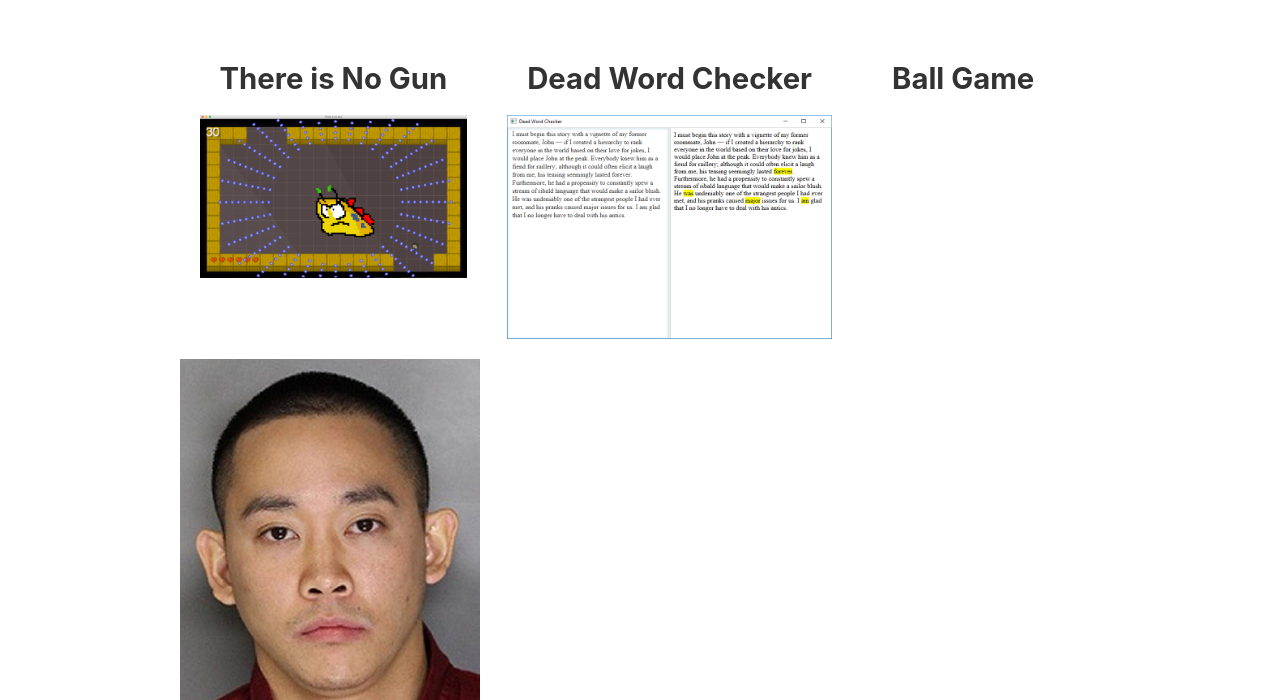
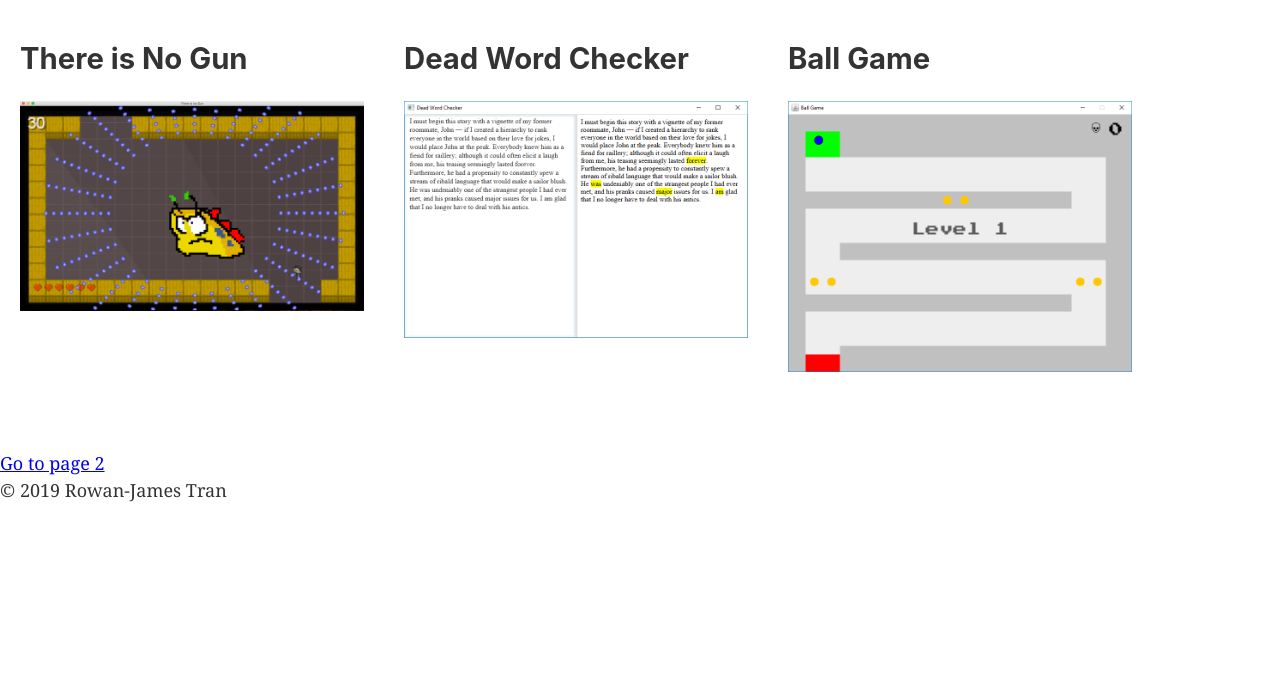
Before and after one commit to rowantran/rowantran.github.io, a Gatsby site: page / in a window 1280 px wide. Shown: the part 100-800 px from the top of the page. Built offline with nearby package versions, Linux system fonts and the light colour scheme; Gatsby itself is replaced by a stand-in of ours.

Commit message:
Add more images

```diff
--- a/src/components/layout.js
+++ b/src/components/layout.js
@@ -19,19 +19,10 @@ const Layout = ({ children }) => (
     render={data => (
       <>
         <Header siteTitle={data.site.siteMetadata.title} />
-        <div
-          style={{
-            margin: `0 auto`,
-            maxWidth: 960,
-            padding: `0px 1.0875rem 1.45rem`,
-            paddingTop: 0,
-          }}
-        >
-          <main>{children}</main>
-          <footer>
+        <main>{children}</main>
+        <footer>
             © {new Date().getFullYear()} Rowan-James Tran
-          </footer>
-        </div>
+        </footer>
       </>
     )}
   />
--- a/src/components/project.css
+++ b/src/components/project.css
@@ -1,3 +1,8 @@
 .project {
+    width: 30%;
     margin: 20px;
 }
+
+.project:hover {
+    background-color: #e0e0e0;
+}
--- a/src/components/project.js
+++ b/src/components/project.js
@@ -4,9 +4,9 @@ import React from "react"
 import "./project.css"
 
 const Project = (props) => (
-    <div class="project">
-        <h2 class="project">{props.projectTitle}</h2>
-        <Img fluid={props.image} />
+    <div className="project">
+        <h2>{props.projectTitle}</h2>
+        <img src={props.imageSrc} alt={props.imageAlt} />
     </div>
 )
 
--- a/src/pages/index.js
+++ b/src/pages/index.js
@@ -6,47 +6,29 @@ import Layout from "../components/layout"
 import Project from "../components/project"
 import SEO from "../components/seo"
 
+import thereIsNoGun from '../images/there-is-no-gun.png'
+import deadWordChecker from '../images/dead-word-checker.png'
+import ballGame from '../images/ball-game.png'
+import rowan from '../images/rowan.jpeg'
+
 const IndexPage = (props) => (
   <Layout>
     <SEO title="Home" keywords={[`gatsby`, `application`, `react`]} />
-    <div style={{ display: `flex` }}>
-        <Project projectTitle="There is No Gun" image={props.data.imageThereIsNoGun.childImageSharp.fluid} />
-        <Project projectTitle="Dead Word Checker" image={props.data.imageDeadWordChecker.childImageSharp.fluid} />
-        <Project projectTitle="Ball Game" />
+    <div style={{
+        width: '90%',
+        display: `flex`,
+        flexWrap: `nowrap`,
+
+    }}>
+        <Project projectTitle="There is No Gun" imageSrc={thereIsNoGun} imageAlt="There is No Gun" />
+        <Project projectTitle="Dead Word Checker" imageSrc={deadWordChecker} imageAlt="Dead Word Checker" />
+        <Project projectTitle="Ball Game" imageSrc={ballGame} imageAlt="Ball Game" />
     </div>
     <div style={{ maxWidth: `300px`, marginBottom: `1.45rem` }}>
-        <Img fluid={props.data.imageRowan.childImageSharp.fluid} />
+        {/*<Img fluid={props.data.imageRowan.childImageSharp.fluid} />*/}
     </div>
     <Link to="/page-2/">Go to page 2</Link>
   </Layout>
 )
 
 export default IndexPage
-
-export const pageQuery = graphql`
-    query {
-        imageRowan: file(relativePath: { eq: "rowan.jpeg" }) {
-            childImageSharp {
-                fluid(maxWidth: 300) {
-                    ...GatsbyImageSharpFluid
-                }
-            }
-        }
-
-        imageThereIsNoGun: file(relativePath: { eq: "there-is-no-gun.png" }) {
-            childImageSharp {
-                fluid(maxWidth: 300) {
-                    ...GatsbyImageSharpFluid
-                }
-            }
-        }
-
-        imageDeadWordChecker: file(relativePath: { eq: "dead-word-checker.png" }) {
-            childImageSharp {
-                fluid(maxWidth: 300) {
-                    ...GatsbyImageSharpFluid
-                }
-            }
-        }
-    }
-`
```
Also changed, not shown: src/images/ball-game.png (added).
